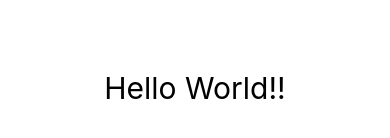
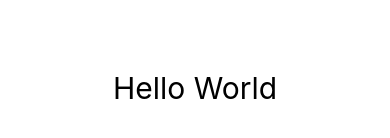
Before and after one commit to luciansurdu66/EatSmart, a React Native app: screen / in a window 390 px wide. Shown: the part 334-472 px from the top of the page. Built offline with nearby package versions, Linux system fonts and the light colour scheme.

Commit message:
merge to master

```diff
--- a/App.js
+++ b/App.js
@@ -9,7 +9,7 @@ export default function App() {
         alignItems: "center",
       }}
     >
-      <Text style={{ fontSize: 30 }}>Hello World!!</Text>
+      <Text style={{ fontSize: 30 }}>Hello World</Text>
     </View>
   );
 }
```
